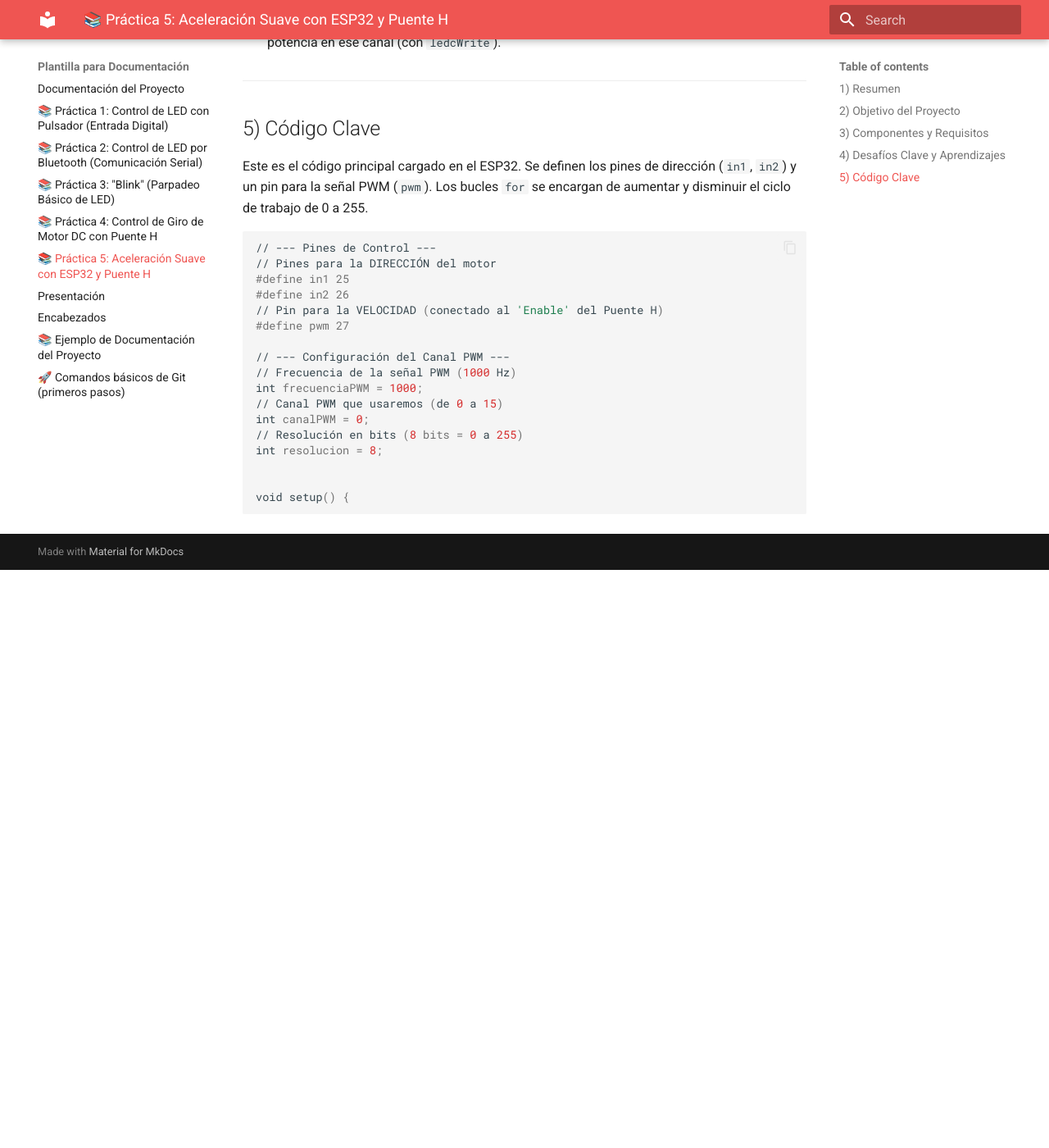
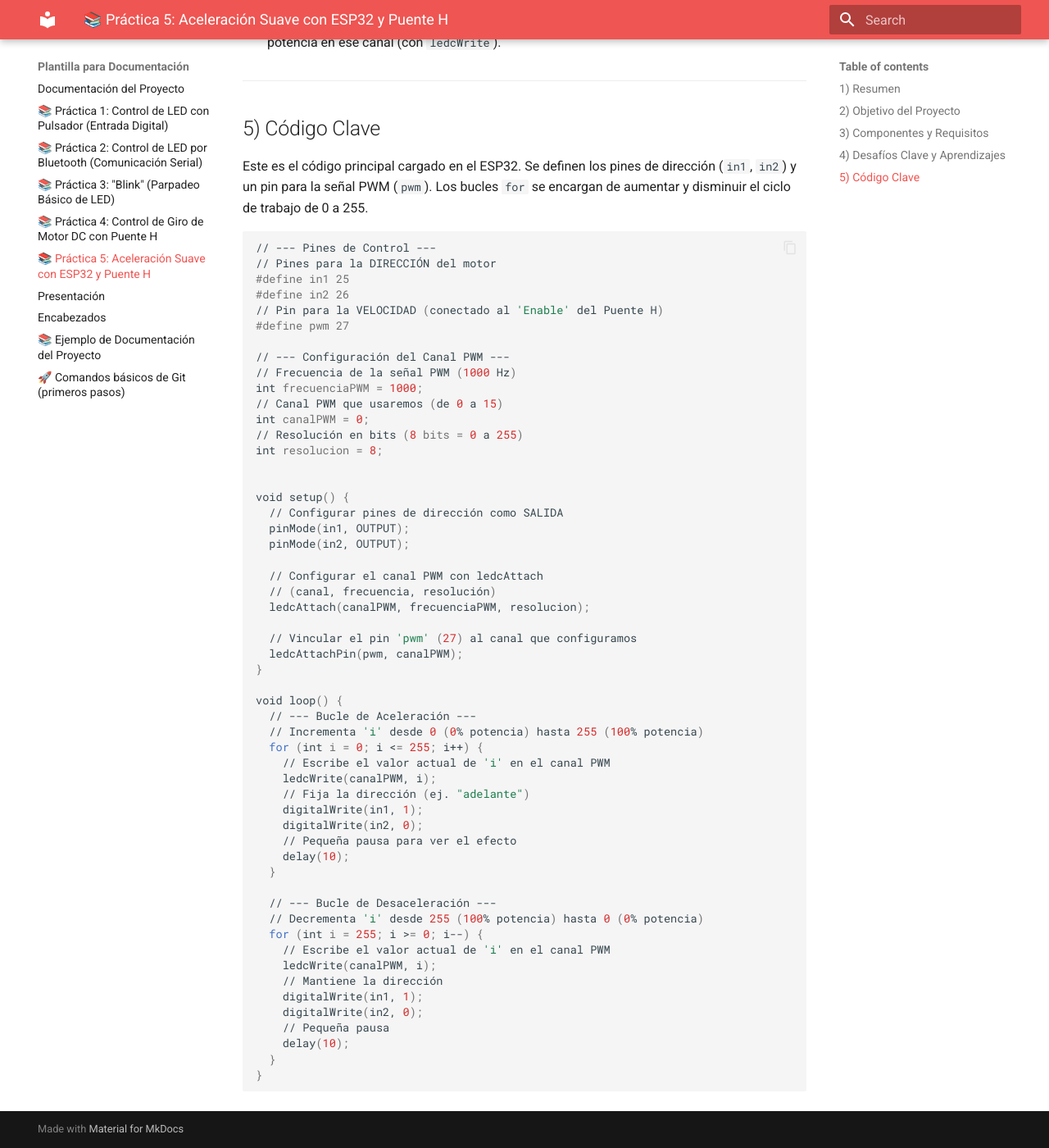
Before and after one commit to Juankashifu/Portafolio-Ibero, an MkDocs documentation site: the page built from docs/Actividad-5.md, in a window 1280 px wide and 1400 px high, scrolled down 1514 px. Shown: the whole window at 82% size. Built offline with MkDocs 1.6.1 and Material for MkDocs 9.7.7, drawn with Linux system fonts in a browser that asks for light colours; before the commit the page ends 2209 px from its top, so only the background shows below that.

Commit message:
Update Actividad-5.md

````diff
--- a/docs/Actividad-5.md
+++ b/docs/Actividad-5.md
@@ -54,6 +54,7 @@ Tuve dos aprendizajes clave en esta práctica:
 Este es el código principal cargado en el ESP32. Se definen los pines de dirección (`in1`, `in2`) y un pin para la señal PWM (`pwm`). Los bucles `for` se encargan de aumentar y disminuir el ciclo de trabajo de 0 a 255.
 
 ```bash
+
 // --- Pines de Control ---
 // Pines para la DIRECCIÓN del motor
 #define in1 25
@@ -71,4 +72,42 @@ int resolucion = 8;
 
 
 void setup() {
+  // Configurar pines de dirección como SALIDA
+  pinMode(in1, OUTPUT);
+  pinMode(in2, OUTPUT);
+
+  // Configurar el canal PWM con ledcAttach
+  // (canal, frecuencia, resolución)
+  ledcAttach(canalPWM, frecuenciaPWM, resolucion);
+
+  // Vincular el pin 'pwm' (27) al canal que configuramos
+  ledcAttachPin(pwm, canalPWM);
+}
+
+void loop() {
+  // --- Bucle de Aceleración ---
+  // Incrementa 'i' desde 0 (0% potencia) hasta 255 (100% potencia)
+  for (int i = 0; i <= 255; i++) {
+    // Escribe el valor actual de 'i' en el canal PWM
+    ledcWrite(canalPWM, i);
+    // Fija la dirección (ej. "adelante")
+    digitalWrite(in1, 1);
+    digitalWrite(in2, 0);
+    // Pequeña pausa para ver el efecto
+    delay(10);
+  }
+
+  // --- Bucle de Desaceleración ---
+  // Decrementa 'i' desde 255 (100% potencia) hasta 0 (0% potencia)
+  for (int i = 255; i >= 0; i--) {
+    // Escribe el valor actual de 'i' en el canal PWM
+    ledcWrite(canalPWM, i);
+    // Mantiene la dirección
+    digitalWrite(in1, 1);
+    digitalWrite(in2, 0);
+    // Pequeña pausa
+    delay(10);
+  }
+}
+
 ```
````
